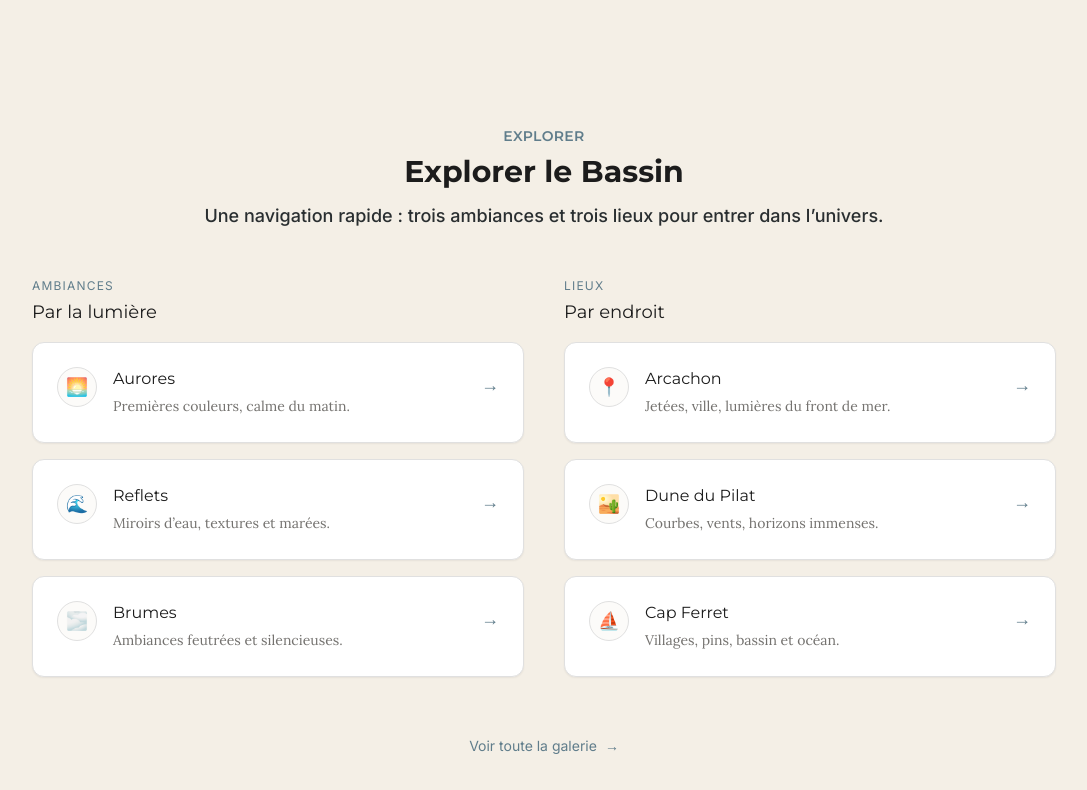
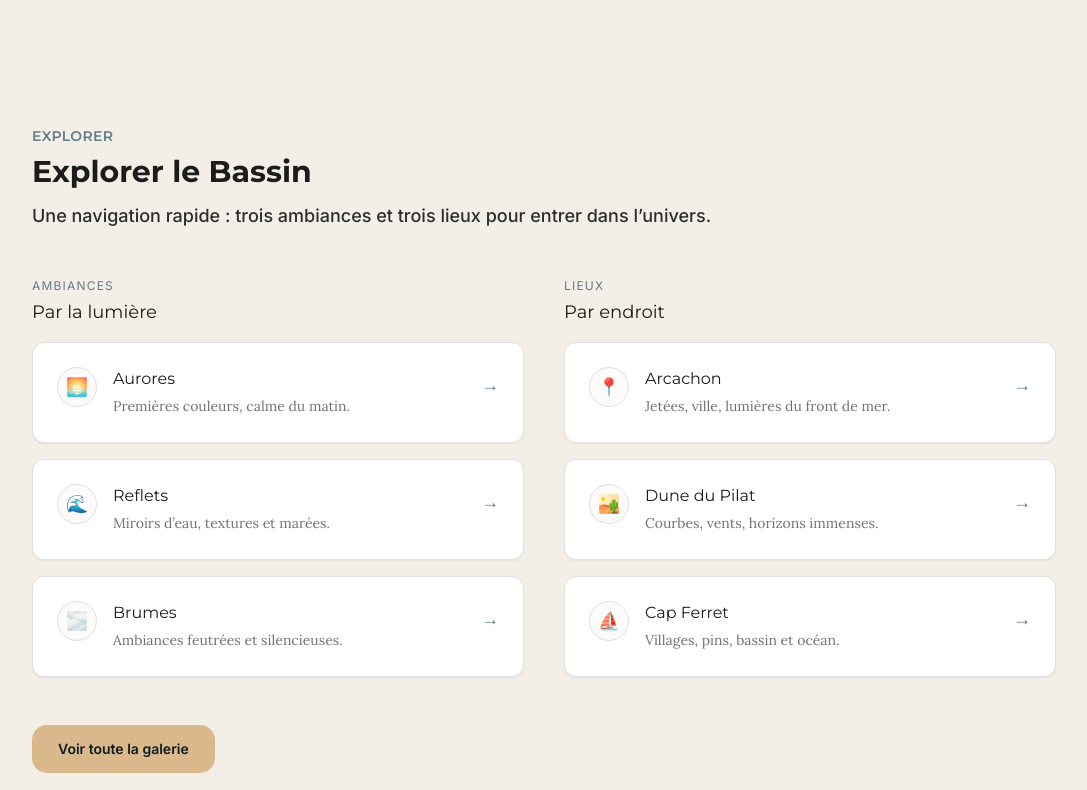
Before and after one commit to julienlisita/lumieredarcachon, a Next.js app: page / in a window 1280 px wide. Shown: the part 2470-3260 px from the top of the page, without its empty margins (96-1183 px from the left). Built offline with nearby package versions, Linux system fonts and the light colour scheme; a web font is replaced by a local one.

Commit message:
refactor(home): align explore section header left and unify gallery CTA

```diff
--- a/src/components/home/ExploreSection.tsx
+++ b/src/components/home/ExploreSection.tsx
@@ -5,6 +5,8 @@ import Section from '@/components/layout/Section';
 import SectionWrapper from '@/components/layout/SectionWrapper';
 import HeaderBlock from '@/components/patterns/HeaderBlock';
 import './ExploreSection.css';
+import Button from '../ui/Button';
+import ActionsStack from '../patterns/ActionsStack';
 
 type ExploreItem = {
   title: string;
@@ -92,7 +94,7 @@ export default function ExploreSection() {
           eyebrow="Explorer"
           title="Explorer le Bassin"
           subtitle="Une navigation rapide : trois ambiances et trois lieux pour entrer dans l’univers."
-          align="center"
+          align="left"
           titleId={titleId}
           subtitleId={subtitleId}
         />
@@ -127,12 +129,19 @@ export default function ExploreSection() {
           </div>
         </div>
 
-        {/* CTA discret */}
-        <div className="pt-2 text-center">
-          <Link href="/gallery" className="explore-cta">
-            Voir toute la galerie <span aria-hidden>→</span>
-          </Link>
-        </div>
+        {/* CTA  */}
+        {/* <div className="pt-2 text-center">
+          <Button
+            variant="primary"
+            href="/gallery"
+          >
+            Voir toute la galerie
+          </Button>
+        </div> */}
+        <ActionsStack
+          align="left"
+          items={[{ label: 'Voir toute la galerie', href: '/gallery', variant: 'primary' }]}
+        />
       </SectionWrapper>
     </Section>
   );
```
